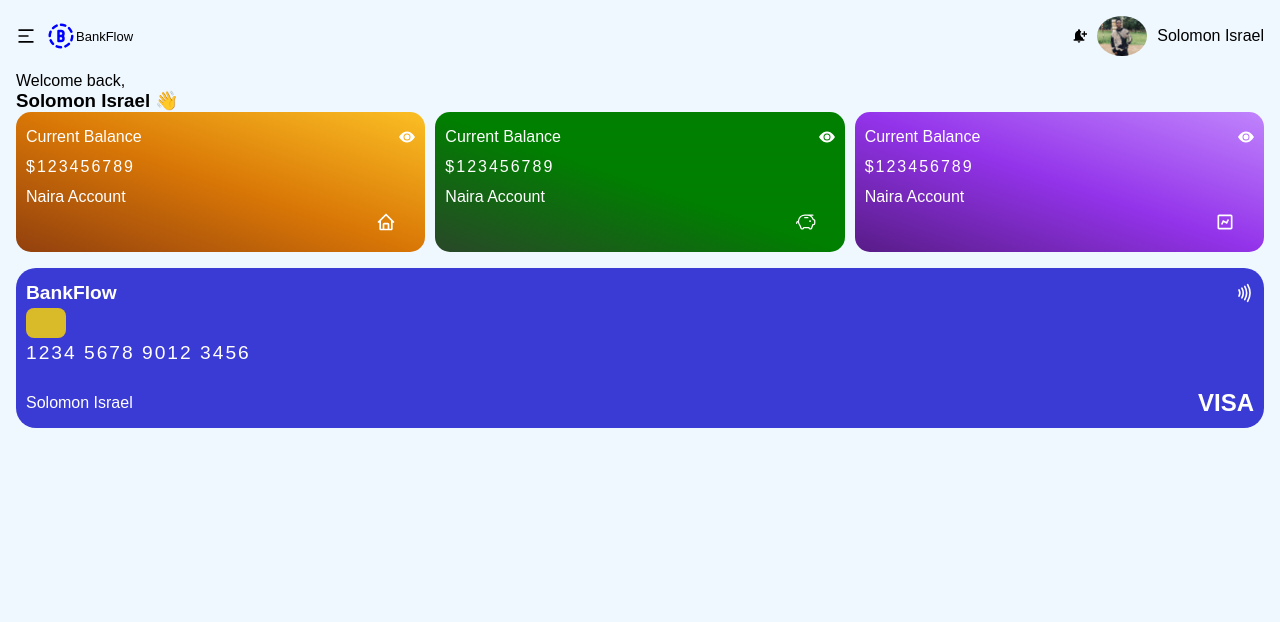
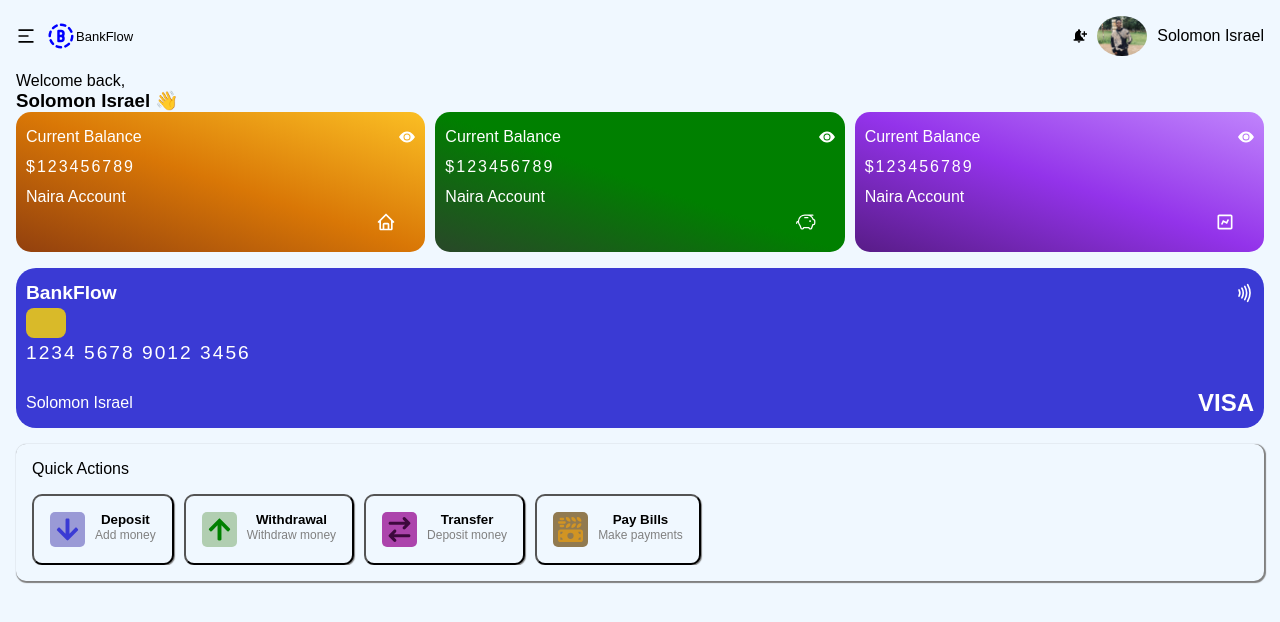
Before and after one commit to Solomon-israel/bank-app, a React (Vite) app: page / in a window 1280 px wide. Shown: the top 622 px of the page. Built offline with nearby package versions, Linux system fonts and the light colour scheme.

Commit message:
feature:created a quick action center

```diff
--- a/src/App.jsx
+++ b/src/App.jsx
@@ -6,6 +6,9 @@ import { BsEyeFill } from "react-icons/bs";
 import { BiChart, BiHome } from "react-icons/bi";
 import { PiPiggyBank } from "react-icons/pi";
 import { LuNfc } from "react-icons/lu";
+import { GiSave, GiSaveArrow } from "react-icons/gi";
+import { FaArrowDown, FaArrowUp, FaMoneyBill } from "react-icons/fa";
+import { FaArrowRightArrowLeft, FaMoneyBillWheat } from "react-icons/fa6";
 
 export default function App() {
   return (
@@ -67,17 +70,6 @@ export default function App() {
             <span>Naira Account</span>
             <BiChart className={styles.balance_cards_icon} />
           </div>
-
-          {/* <div className={styles.balance_cards}>
-            <p>Savings Balance</p>
-            <span className={styles.balance_cards_amount}>$80,000</span>
-            <p>Naira Savings</p>
-          </div> */}
-          {/* <div className={styles.balance_cards}>
-            <p>Total Income</p>
-            <span className={styles.balance_cards_amount}>$320,000</span>
-            <p>This Month</p>
-          </div> */}
         </div>
 
         <div className={styles.debit_card_container}>
@@ -98,6 +90,56 @@ export default function App() {
           </div>
         </div>
       </section>
+
+      <section className={styles.quick_actions}>
+        <span>Quick Actions</span>
+        <div className={styles.quick_actions_container}>
+          <div className={styles.banking_service}>
+            <button className={styles.deposit}>
+              <FaArrowDown
+                className={`${styles.banking_service_icon} ${styles.banking_service_icon_one}`}
+              />
+              <div className={styles.banking_service_text}>
+                <h4>Deposit</h4>
+                <span>Add money</span>
+              </div>
+            </button>
+          </div>
+          <div className={styles.banking_service}>
+            <button className={styles.deposit}>
+              <FaArrowUp
+                className={`${styles.banking_service_icon} ${styles.banking_service_icon_two}`}
+              />
+              <div className={styles.banking_service_text}>
+                <h4>Withdrawal</h4>
+                <span>Withdraw money</span>
+              </div>
+            </button>
+          </div>
+          <div className={styles.banking_service}>
+            <button className={styles.deposit}>
+              <FaArrowRightArrowLeft
+                className={`${styles.banking_service_icon} ${styles.banking_service_icon_three}`}
+              />
+              <div className={styles.banking_service_text}>
+                <h4>Transfer</h4>
+                <span>Deposit money</span>
+              </div>
+            </button>
+          </div>
+          <div className={styles.banking_service}>
+            <button className={styles.deposit}>
+              <FaMoneyBillWheat
+                className={`${styles.banking_service_icon} ${styles.banking_service_icon_four}`}
+              />
+              <div className={styles.banking_service_text}>
+                <h4>Pay Bills</h4>
+                <span>Make payments</span>
+              </div>
+            </button>
+          </div>
+        </div>
+      </section>
     </div>
   );
 }
--- a/src/App.module.css
+++ b/src/App.module.css
@@ -71,6 +71,9 @@ body {
 }
 
 /* CARDS */
+.cards {
+  margin-bottom: 1rem;
+}
 
 .balance_cards_container {
   display: flex;
@@ -125,53 +128,6 @@ body {
   background: linear-gradient(to top right, #581c87, #9333ea, #c084fc);
 }
 
-/* CARDS */
-/* .cards {
-  display: flex;
-  flex-direction: column;
-  gap: 10px;
-}
-
-.balance_cards_container {
-  max-width: 90vw;
-  display: flex;
-  gap: 5px;
-}
-
-.balance_cards {
-  background-color: hsl(240, 64%, 53%);
-  color: hsl(0, 0%, 100%);
-  border-radius: 10px;
-  padding: 1rem;
-  margin-bottom: 0.5rem;
-  flex: 1;
-}
-
-.balance_cards span {
-  font-size: 15px;
-}
-
-.balance_cards_amount {
-  font-size: 20px;
-}
-
-.balance_cards_icon {
-  margin-left: 90%;
-  font-size: 20px;
-}
-
-.debit_card_container {
-  display: flex;
-}
-
-.balance_cards:nth-child(2) {
-  background-color: hsl(120, 100%, 25%);
-}
-
-.balance_cards:nth-child(3) {
-  background-color: hsl(300, 100%, 25%);
-} */
-
 .card {
   width: 100%;
   padding: 10px;
@@ -222,3 +178,66 @@ body {
 .card-bottom h2 {
   font-weight: 700;
 }
+
+/* QUICK ACTIONS */
+.quick_actions {
+  box-shadow: 1px 1px 1px 1px  grey;
+  border-radius: 10px;
+  margin-bottom: 1rem;
+  padding: 1rem;
+}
+
+.quick_actions_container {
+  display: flex;
+  gap: 10px;
+  overflow-x: auto;
+  scrollbar-width: none;
+}
+
+.quick_actions span:nth-child(1) {
+  display: block;
+  margin-bottom: 1rem;
+}
+
+.deposit {
+  display: flex;
+  gap: 10px;
+  padding: 1rem;
+  background-color: aliceblue;
+  /* border: 1px solid grey; */
+  outline: none;
+  box-shadow: 1px 1px 1px  grey;
+  border-radius: 10px;
+}
+
+.banking_service_icon {
+  font-size: 35px;
+  padding: 5px;
+
+  border-radius: 5px;
+}
+
+.banking_service_text span {
+  color: gray;
+  font-size: 12px;
+}
+
+.banking_service_icon_one {
+  color: hsl(240, 64%, 53%);
+  background-color: hsl(240, 42%, 72%);
+}
+
+.banking_service_icon_two {
+  background-color: hsl(120, 23%, 75%);
+  color: hsl(120, 100%, 25%);
+}
+
+.banking_service_icon_three {
+  background-color: rgb(172, 68, 172);
+  color: rgb(61, 9, 61);
+}
+
+.banking_service_icon_four {
+  background-color: hsl(39, 29%, 44%);
+  color: hsl(39, 71%, 48%);
+}
```
